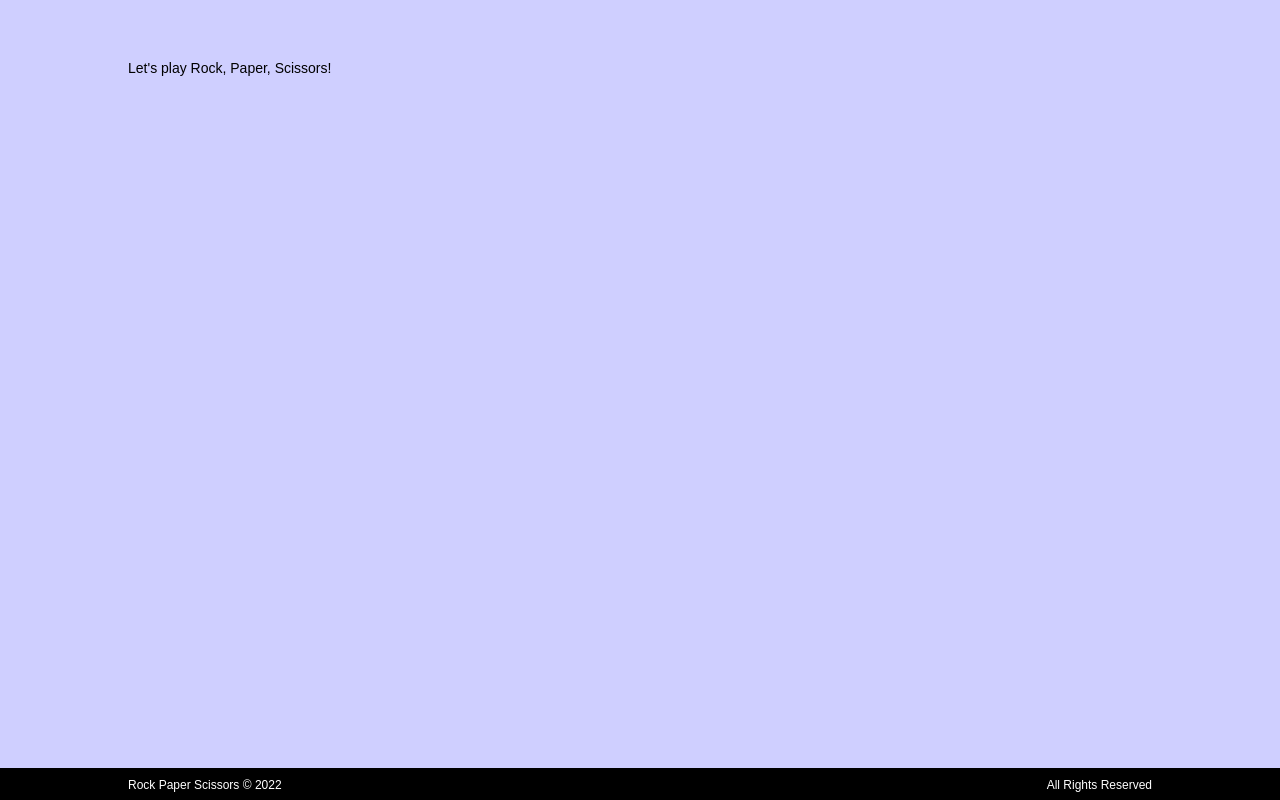
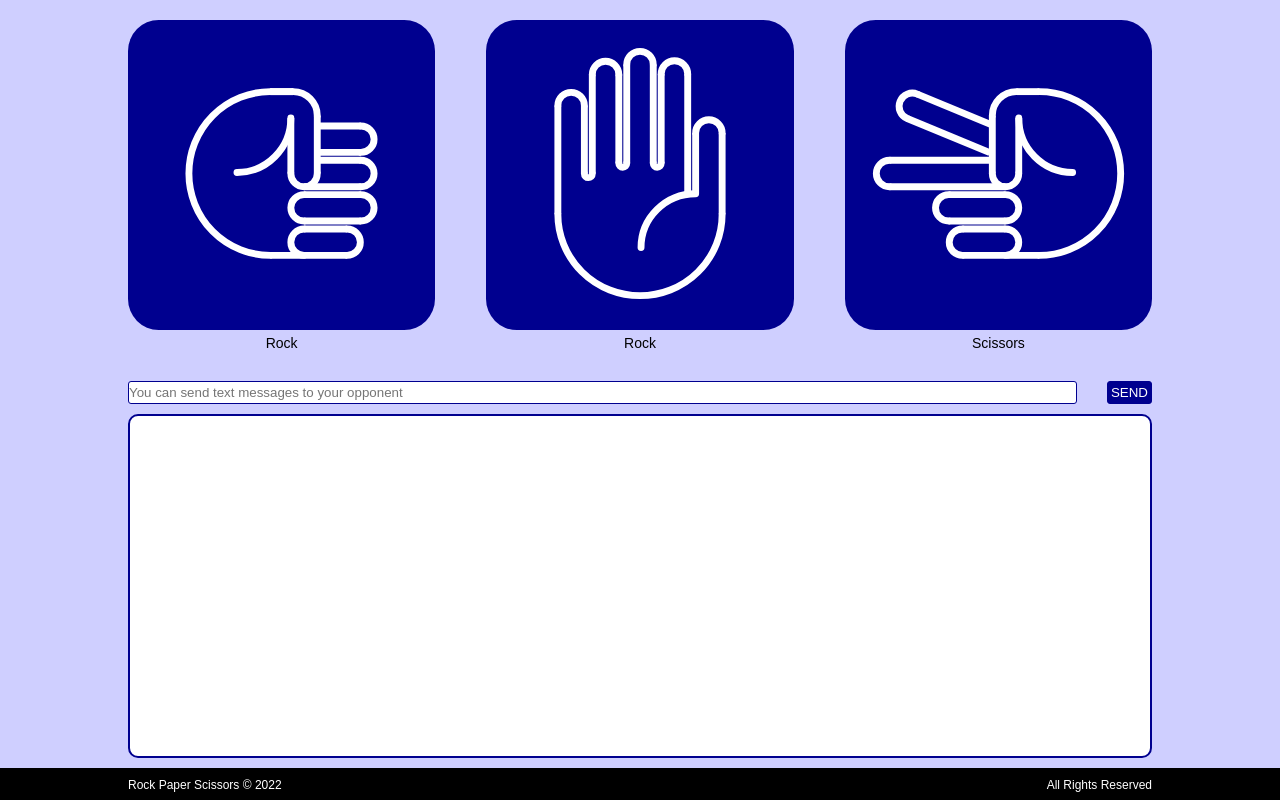
Before and after one commit to bmccutchanjr/rock-paper-scissors, a website: page www/play/game.html in a window 1280 px wide. Drawn offline with Linux system fonts and the light colour scheme.

Commit message:
put game elements into game.html and style

```diff
--- a/www/play/game.css
+++ b/www/play/game.css
@@ -0,0 +1,135 @@
+body
+{
+	background-color: #cfcfff;
+}
+
+#sticky-wrapper
+{
+	display: flex;
+		flex-direction: column;
+		flex-wrap: nowrap;
+		justify-content: space-between;
+}
+
+main
+{
+	display: flex;
+		flex-direction: column;
+		flex-wrap: nowrap;
+		justify-content: space-between;
+	flex-grow: 1;
+	flex-shrink: 0;
+	height: 100%;
+		min-height: 100%;
+	margin-bottom: 42px;
+	padding-top: 20px;
+}
+
+section#button-section
+{
+	display: flex;
+		flex-direction: row;
+		flex-wrap: nowrap;
+		justify-content: space-between;
+	flex-grow: 0;
+	flex-shrink: 0;
+	margin: 0px auto;
+}
+
+@media screen and (max-width: 400px)
+{
+	main
+	{
+		width: 95%;
+	}
+}
+
+.button-wrapper
+{
+	height: auto;
+	width: 30%;
+}
+
+.button-wrapper button
+{
+	border: none;
+	border-radius: 10%;
+}
+
+.button-wrapper img
+{
+	height: 100%;
+	width: 100%;
+}
+
+#rock:hover
+{
+	content: url("../images/rock-black.svg");
+}
+
+#paper:hover
+{
+	content: url("../images/paper-black.svg");
+}
+
+#scissors:hover
+{
+	content: url("../images/scissors-black.svg");
+}
+
+.button-wrapper .text
+{
+	margin-top: 5px;
+	text-align: center;
+}
+
+section#message-section
+{
+	display: flex;
+		flex-direction: column;
+		flex-wrap: nowrap;
+		justify-content: space-between;
+	flex-grow: 1;
+	flex-shrink: 0;
+	height: 20%;
+	margin-top: 30px;
+}
+
+div#messages
+{
+	background-color: white;
+	border: 2px solid #00008f;
+	border-radius: 10px;
+	flex-grow: 1;
+	flex-shrink: 0;
+	overflow: clip;
+	height: 100px;
+	width: 100%;
+}
+
+div#input
+{
+	display: flex;
+		flex-direction: row;
+		flex-wrap: nowrap;
+		justify-content: space-between;
+	flex-grow: 0;
+	flex-shrink: 0;
+	margin-bottom: 10px;
+	width: 100%;
+}
+
+div#input *
+{
+	flex-grow: 0;
+	flex-shrink: 0;
+}
+
+div#input input
+{
+	border: 1px solid #00008f;
+	border-radius: var(--button-padding);
+	flex-grow: 1;
+	flex-shrink: 1;
+	margin-right: 30px;
+}
--- a/www/play/game.html
+++ b/www/play/game.html
@@ -28,8 +28,28 @@
 			</div>
 		</noscript>
 		<main class="hidden">
-			<header></header>
-			Let's play Rock, Paper, Scissors!
+			<!-- <header></header> -->
+			<section id="button-section">
+				<div class="button-wrapper">
+					<button><img src="../images/rock-white.svg" id="rock"></button>
+					<div class="text">Rock</div>
+				</div>
+				<div class="button-wrapper">
+					<button><img src="../images/paper-white.svg" id="paper"></button>
+					<div class="text">Rock</div>
+				</div>
+				<div class="button-wrapper">
+					<button><img src="../images/scissors-white.svg" id="scissors"></button>
+					<div class="text">Scissors</div>
+				</div>
+			</section>
+			<section id="message-section">
+				<div id="input">
+					<input placeholder="You can send text messages to your opponent" type="text" onfocus="this.select();">
+					<button id="send">SEND</button>
+				</div>
+				<div id="messages"></div>
+			</section>
 		</main>
 		<div id="sticky-push"></div>
 	</div>
--- a/www/play/game.js
+++ b/www/play/game.js
@@ -1,6 +1,24 @@
-openWebSocket();
+openWebSocket()
+.then (wss =>
+{
+//	This is where I initiate the game by telling the WebSocket server how the user has decided to play.
+//
+//	get cookie 'opponent' -- that tells the server how to configure...
+//	tell the server
+//	once the server has reponded in the affirmative, change the display attribute of the chat space and
+//	game buttons...the DOM must be loaded, but it probably will be by this time...or I could could set a
+//	flag to show the server is ready to go and call a function to change the display.  I also need to set
+//	a flag in window.eventListener() and call the same function there, once everything is ready to go...
+//	the function only changes the display attribute if both flags are set...
+	getCookie ("opponent");
 
-alert (window.location);
+	wssFlag = true;
+	showDOMElements();
+})
+.catch (error => { alert (error) } );
+
+let domFlag = false;
+let wssFlag = false;
 
 window.addEventListener ("load", event =>
 {	event.preventDefault();
@@ -11,4 +29,32 @@ window.addEventListener ("load", event =>
 	document.getElementsByTagName ("footer")[0].classList.remove ("noscript");
 	document.getElementsByTagName ("main")[0].classList.remove ("hidden");
 
+
+	domFlag = true;
+	showDOMElements();
 })
+
+function getCookie (name)
+{   //  Parse the cookie string and return the value of the selected cookie
+
+	let value = undefined;
+
+	const cookies = document.cookie.split (";");
+	cookies.forEach (c =>
+	{
+		const cPrime = c.split ("=");
+		if (cPrime[0].trim() == name) value = cPrime[1];
+	})
+
+	return value;
+}
+
+function showDOMElements ()
+{	//	Change the display attribute of the DOM elements only when the DOM is loaded, the WebSocket connection has
+	//	been opened successfully and the server is configured to play...
+
+	if (domFlag && wssFlag)
+	{
+		//	change the display attributes here...
+	}
+}
--- a/www/play/websocket.js
+++ b/www/play/websocket.js
@@ -1,21 +1,25 @@
 //	This module is used to open a WebSocket connection to the server and handle communications.  It uses the browser
 //	implementation of the WebSocket protocol.
+
+const wss = {};
 
 function openWebSocket ()
 {	//  Open a WebSocket to the test server and add some event listeners
 
-	//	In the interest of making this code a little more portable, build the URL for the WebSocket server from
-	//	the URL of the HTTP server this page was loaded from.  Thw HTTP and WebSocket servers are on the same machine
-	//	and listening on the same port.
+	//	Because this is an asynchronous procedure...return a Promise
 
-	const ws = new WebSocket ("ws://" + window.location.host);
+	return new Promise ((resolve, reject) =>
+	{
+		const wss = new WebSocket ("ws://" + window.location.host);
 
-	ws.onopen = function (event)
-	{
-		ws.send ("Hello!");
-	};
+		//	In the interest of making this code a little more portable, use window.location.host for the URL rather
+		//	than hardcoding it.  The HTTP and WebSocket servers are on the same machine.
 
-	ws.onmessage = function (event)
+		wss.onerror = function (event) { reject (error) };
+
+		wss.onopen = function (event) { resolve (wss); };
+
+		wss.onmessage = function (event)
 		{   //  A message was received from the server
 
 			switch (event.data)
@@ -26,7 +30,7 @@ function openWebSocket ()
 					//  would no longer be active and if the server didn't clean up the garbage occasionally it would eventiually crash
 					//  and burn.
 
-				ws.send ("pong");
+					wss.send ("pong");
 					break;
 				}
 
@@ -55,4 +59,5 @@ function openWebSocket ()
 				}
 			}
 		}
+	})
 }
```
Also changed, not shown: www/images/paper-black.svg (added), www/images/paper-white.svg (added), www/images/rock-black.svg (added), www/images/rock-white.svg (added), www/images/scissors-black.svg (added), www/images/scissors-white.svg (added). Lines whose indentation alone changed are shown as unchanged.
